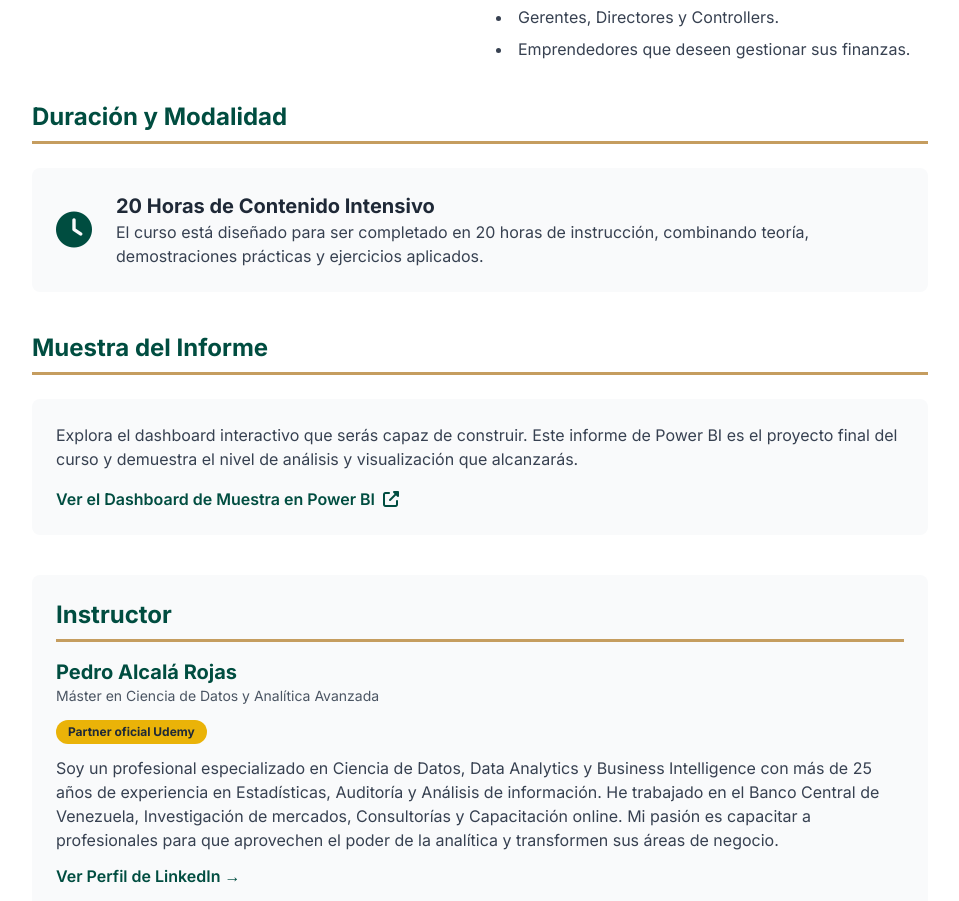
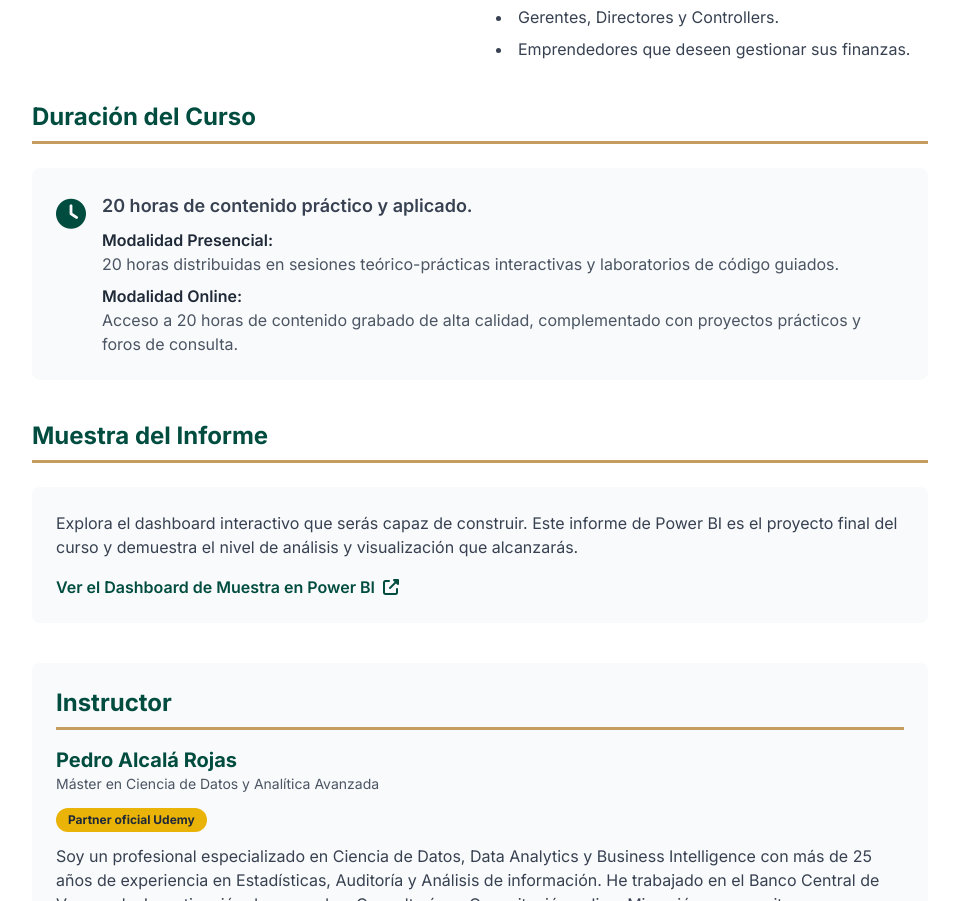
Before and after one commit to pealcala/portafolio-analitica, a plain HTML site: page analisis-financiero.html in a window 1280 px wide. Shown: the part 1670-2571 px from the top of the page, without its empty margins (160-1119 px from the left). Drawn offline with nearby package versions, Linux system fonts and the light colour scheme.

Commit message:
analisis-financiero.html

```diff
--- a/analisis-financiero.html
+++ b/analisis-financiero.html
@@ -200,17 +200,30 @@
                 </section>
             </div>
 
-            <!-- Duración y Modalidad -->
+            <!-- Duración del Curso -->
             <section class="mb-10">
-                <h2 class="text-2xl font-bold mb-6 section-title">Duración y Modalidad</h2>
-                <div class="bg-gray-50 p-6 rounded-lg flex items-center">
-                    <i class="fas fa-clock text-4xl text-accent-primary mr-6"></i>
+                <h2 class="text-2xl font-bold mb-6 section-title">Duración del Curso</h2>
+                <div class="bg-gray-50 p-6 rounded-lg flex items-start">
+                    <i class="fas fa-clock text-accent-primary text-3xl mr-4 mt-1"></i>
                     <div>
-                        <h3 class="font-bold text-xl text-gray-800">20 Horas de Contenido Intensivo</h3>
-                        <p class="text-gray-700">El curso está diseñado para ser completado en 20 horas de instrucción, combinando teoría, demostraciones prácticas y ejercicios aplicados.</p>
+                        <p class="text-gray-700 font-semibold text-lg mb-2">20 horas de contenido práctico y aplicado.</p>
+                        <div class="space-y-2">
+                            <div>
+                                <h4 class="font-semibold text-gray-800">Modalidad Presencial:</h4>
+                                <p class="text-gray-600">20 horas distribuidas en sesiones teórico-prácticas interactivas y laboratorios de código guiados.</p>
+                            </div>
+                            <div>
+                                <h4 class="font-semibold text-gray-800">Modalidad Online:</h4>
+                                <p class="text-gray-600">Acceso a 20 horas de contenido grabado de alta calidad, complementado con proyectos prácticos y foros de consulta.</p>
+                            </div>
+                        </div>
                     </div>
                 </div>
             </section>
+
+
+
+
 
             <!-- Informe de Muestra -->
             <section class="mb-10">
```
